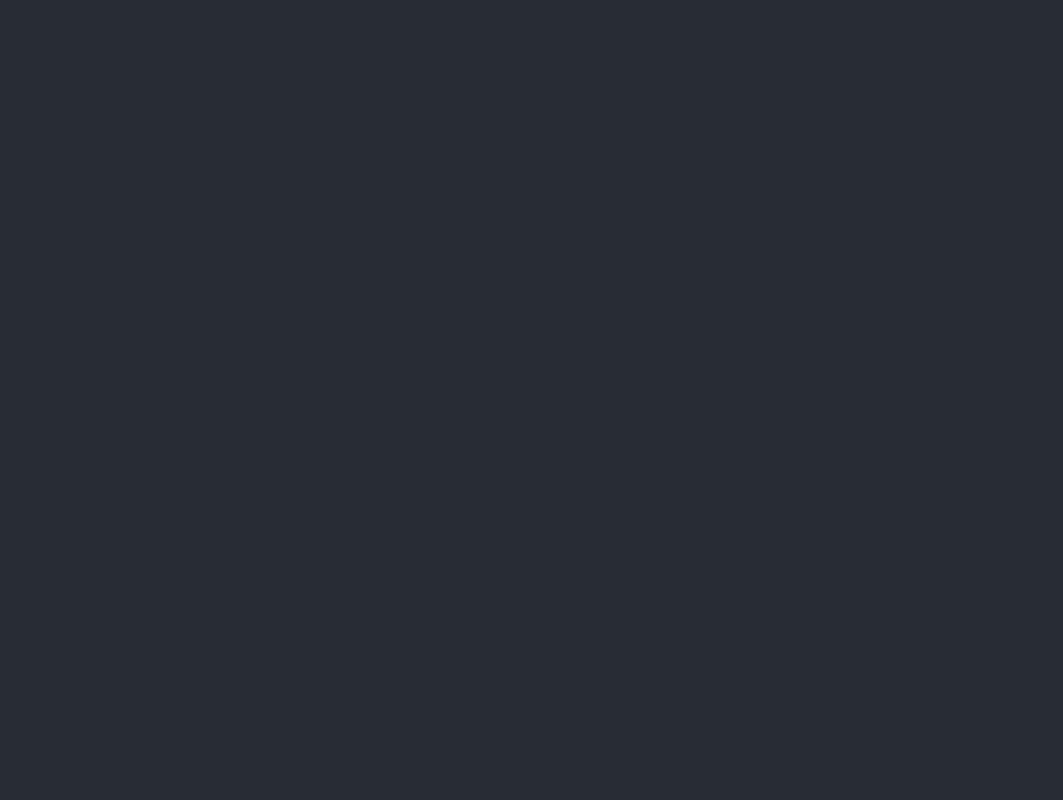
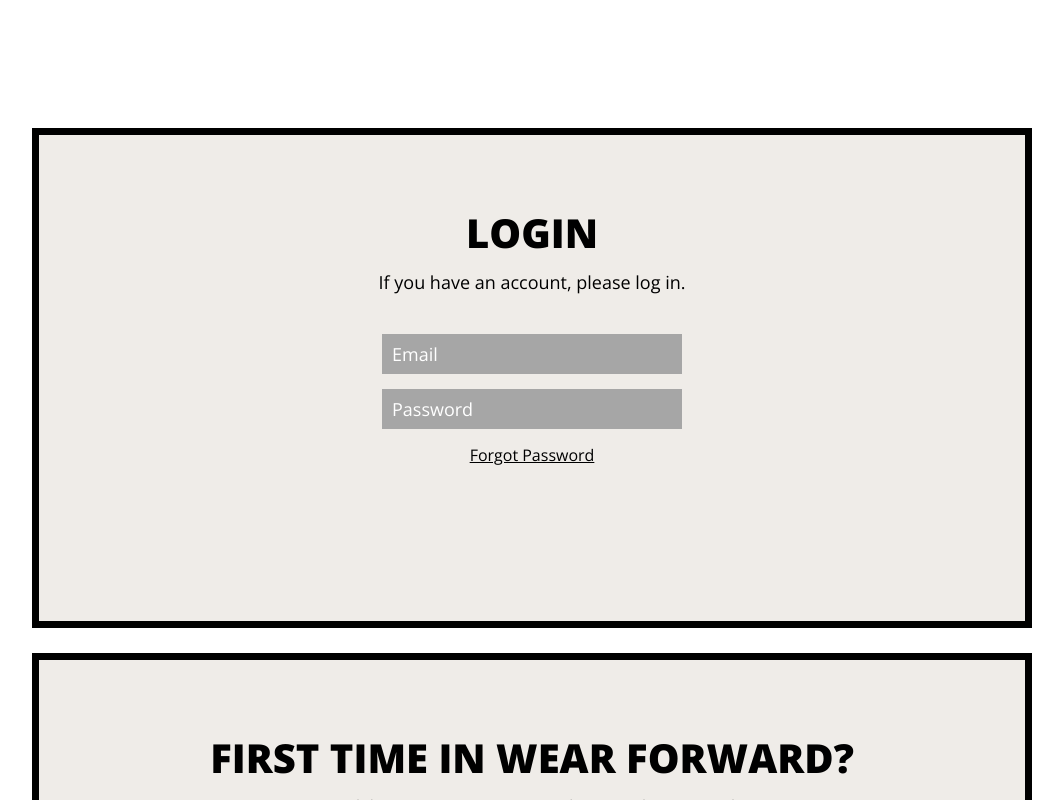
Before and after one commit to DragonReaper/SpaceShooter, a React (Create React App) app in the folder wearforward/: page / in a window 1280 px wide. Shown: the top 800 px of the page, without its empty margins (108-1171 px from the left). Built offline with nearby package versions, Linux system fonts and the light colour scheme; no server answers.

Commit message:
edited header size

```diff
--- a/wearforward/src/App.css
+++ b/wearforward/src/App.css
@@ -15,7 +15,7 @@
 
 .App-header {
   background-color: #282c34;
-  min-height: 100vh;
+  min-height: 0vh; /*temporarily made min-height 0vh, original is 100vh */
   display: flex;
   flex-direction: column;
   align-items: center;
```
